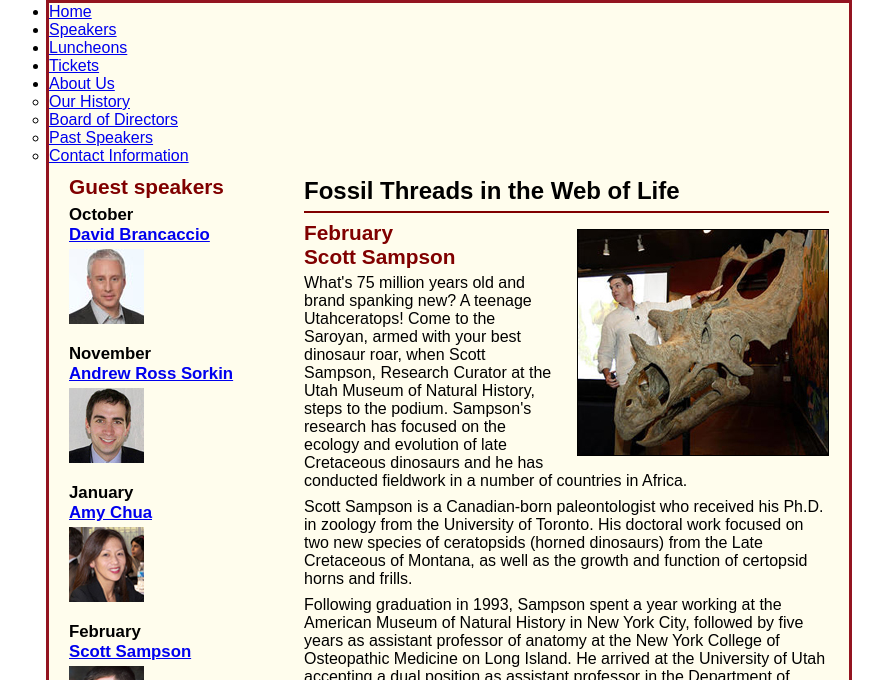
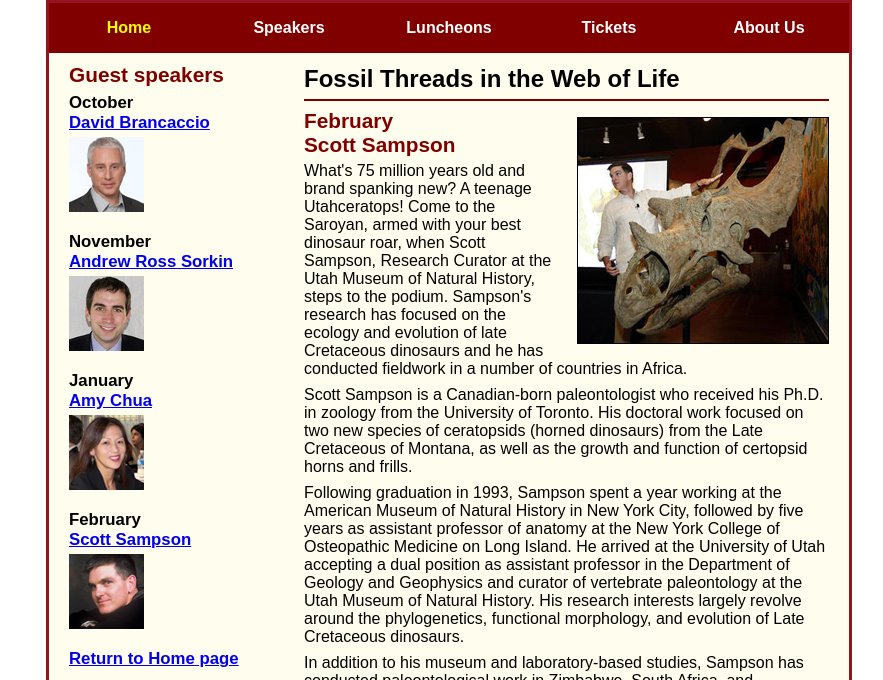
Before and after one commit to mansidinakar/A11, a plain HTML site: page speakers/c6_sampson.html in a window 1280 px wide. Shown: the part 120-800 px from the top of the page, without its empty margins (191-1074 px from the left). Drawn offline with Linux system fonts and the light colour scheme.

Commit message:
Update c6_speaker.css

```diff
--- a/styles/c6_speaker.css
+++ b/styles/c6_speaker.css
@@ -44,6 +44,44 @@ header img {
 }
 .shadow {
 	text-shadow: 2px 2px 2px #800000;
+}
+#nav_menu ul {
+	list-style-type: none;
+	margin: 0;
+	padding: 0;
+	position: relative;
+}
+#nav_menu ul li {
+	float: left;
+}
+#nav_menu ul li a {
+    display: block;
+    width: 160px;
+    text-align: center;
+    padding: 1em 0;
+    text-decoration: none;
+    background-color: #800000;
+    color: white;
+    font-weight: bold;
+}
+#nav_menu a.current {
+	color: yellow;
+}
+#nav_menu ul ul {
+    display: none;
+    position: absolute;
+    top: 100%;
+}
+#nav_menu ul ul li {
+	float: none;
+}
+#nav_menu ul li:hover > ul {
+	display: block;
+}
+#nav_menu > ul::after {
+    content: "";
+    clear: both;
+    display: block;
 }
 /* the styles for the section */
 section {
```
